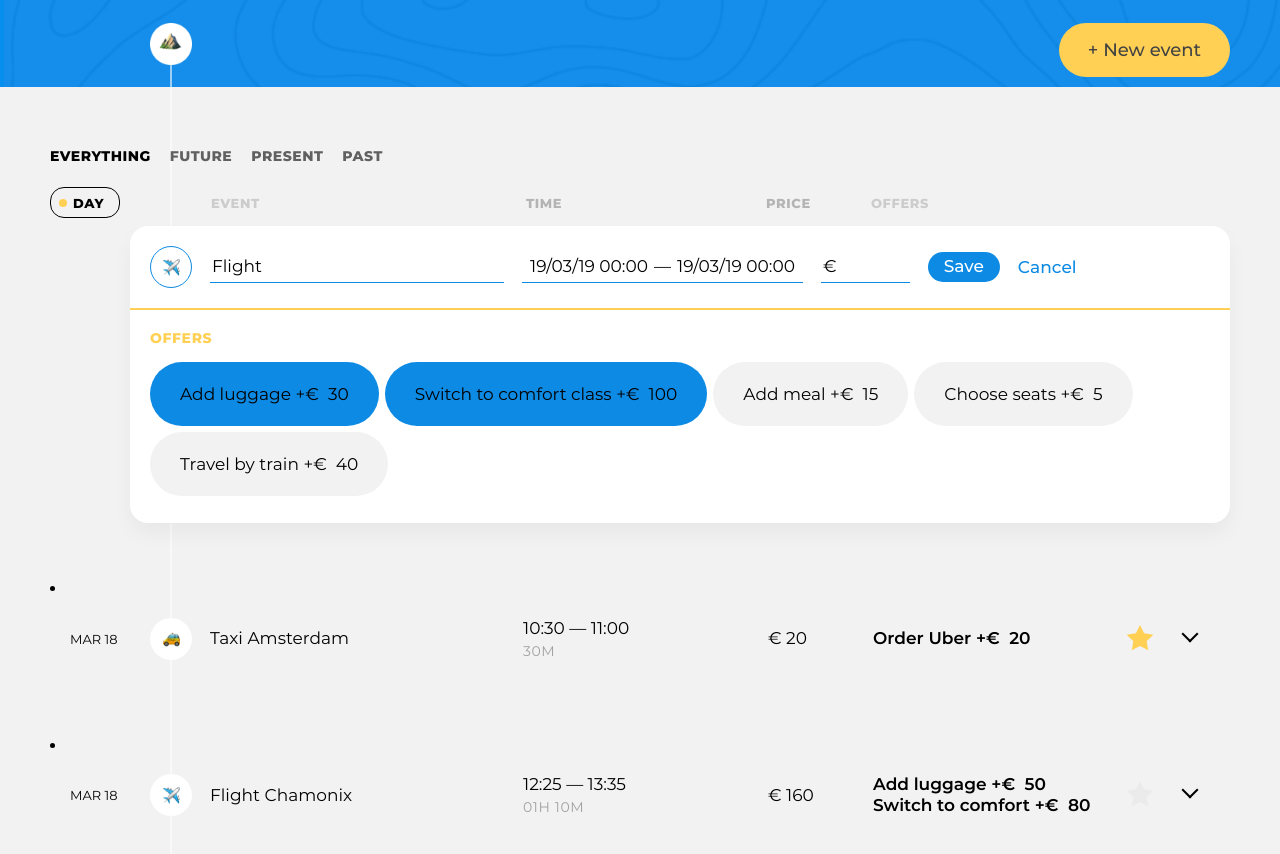
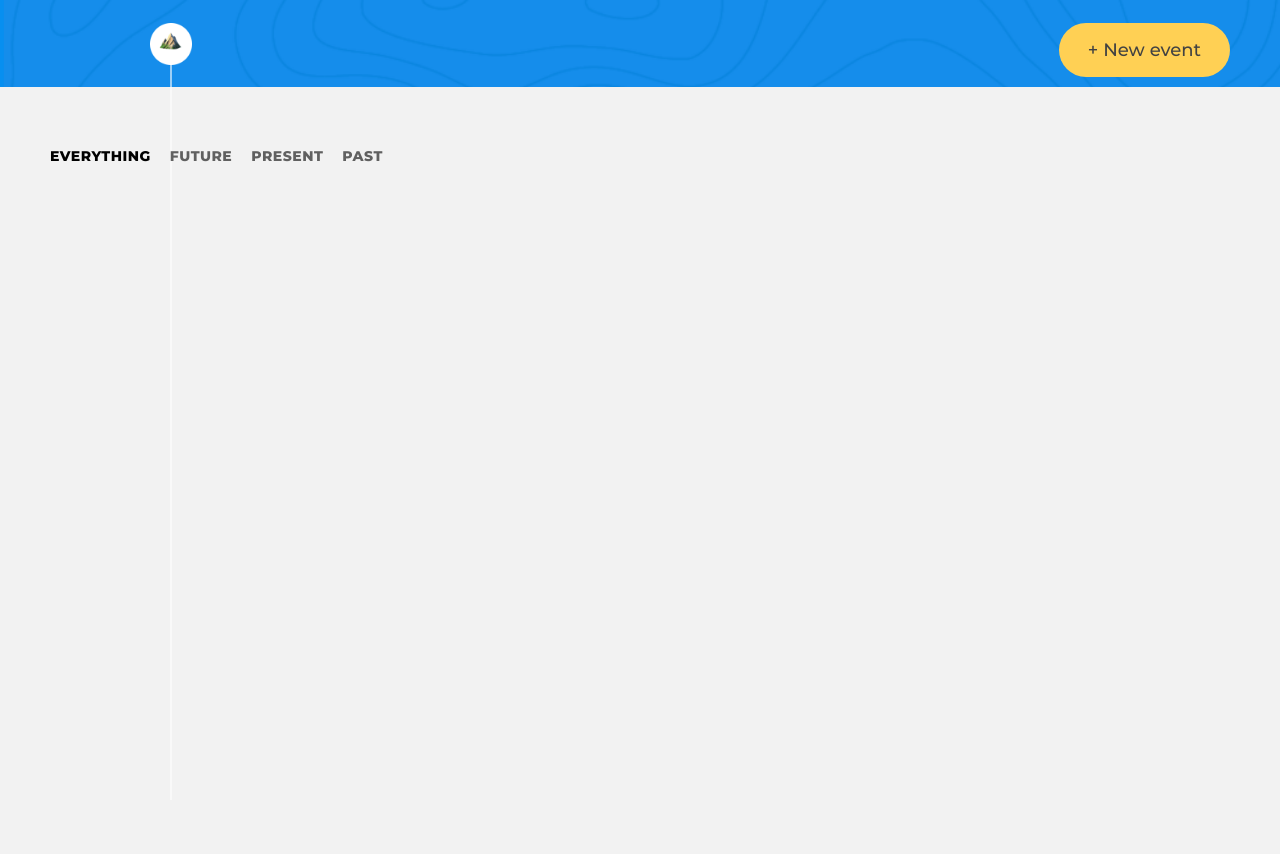
Before and after one commit to htmlacademy-ecmascript/2467345-big-trip-23, a website built with webpack: page public/index.html in a window 1280 px wide. After the commit the page ends 800 px from the top, so only its background shows below. Built offline with nearby package versions, Linux system fonts and the light colour scheme.

Commit message:
Создал presenter

```diff
--- a/public/index.html
+++ b/public/index.html
@@ -40,10 +40,6 @@
     <main class="page-body__page-main page-main">
       <div class="page-body__container">
         <section class="trip-events">
-          <div class="filterFuturePresentPast"></div>
-          <div class="tripEvents"></div>
-          <div class="taxiAmsterdam"></div>
-          <div class="FlightChamonix"></div>
           <h2 class="visually-hidden">Trip events</h2>
 
           <!-- Сортировка -->
--- a/src/main.js
+++ b/src/main.js
@@ -1,20 +1,4 @@
 
-import { render } from './render.js';
-import FilterFuturePresentPast from './view/FilterFuturePresentPast.js';
-import TripEvents from './view/trip-event.js';
-import TaxiAmsterdam from './view/TaxiAmsterdam.js';
-import FlightChamonix from './view/Flihgt-Chamonix.js';
-
-const siteMainElement = document.querySelector('.trip-events');
-const siteHeaderElement = siteMainElement.querySelector('.filterFuturePresentPast');
-
-const TripEventConst = siteMainElement.querySelector('.tripEvents');
-
-const TaxiFromAmsterdam = siteMainElement.querySelector('.taxiAmsterdam');
-
-const FlightFromChamonix = siteMainElement.querySelector('.FlightChamonix');
-
-render(new FilterFuturePresentPast(), siteHeaderElement);
-render(new TripEvents(), TripEventConst);
-render(new TaxiAmsterdam(), TaxiFromAmsterdam);
-render(new FlightChamonix(), FlightFromChamonix);
+import Presenter from './presenter/presenter.js';
+const presenter = new Presenter();
+presenter.init();
--- a/src/presenter/presenter.js
+++ b/src/presenter/presenter.js
@@ -1,10 +1,17 @@
-import { RenderPosition } from '../render'
+import FilterFuturePresentPast from '../view/FilterFuturePresentPast.js';
+import {render, RenderPosition} from '../render.js';
 
 export default class Presenter {
-constructor() {
-	this.filterFuturePresentPast = document.querySelector('.filterFuturePresentPast'),
+
+  constructor() {
+    this.tripEvents = document.querySelector('.trip-events');
+  }
+
+  renderTripEvent () {
+    render(new FilterFuturePresentPast(), this.tripEvents, RenderPosition.AFTERBEGIN);
+  }
+
+  init() {
+    this.renderTripEvent();
+  }
 }
-renderFilterFuturePresentPast(){
-render(new FilterFuturePresentPast, this.filterFuturePresentPast, RenderPosition.AFTERBEGIN)
-}
-}
```
Also changed, not shown: package.json (+2 -12 lines), src/view/waypoint.js (added, +23 -0 lines), 1 other file.
